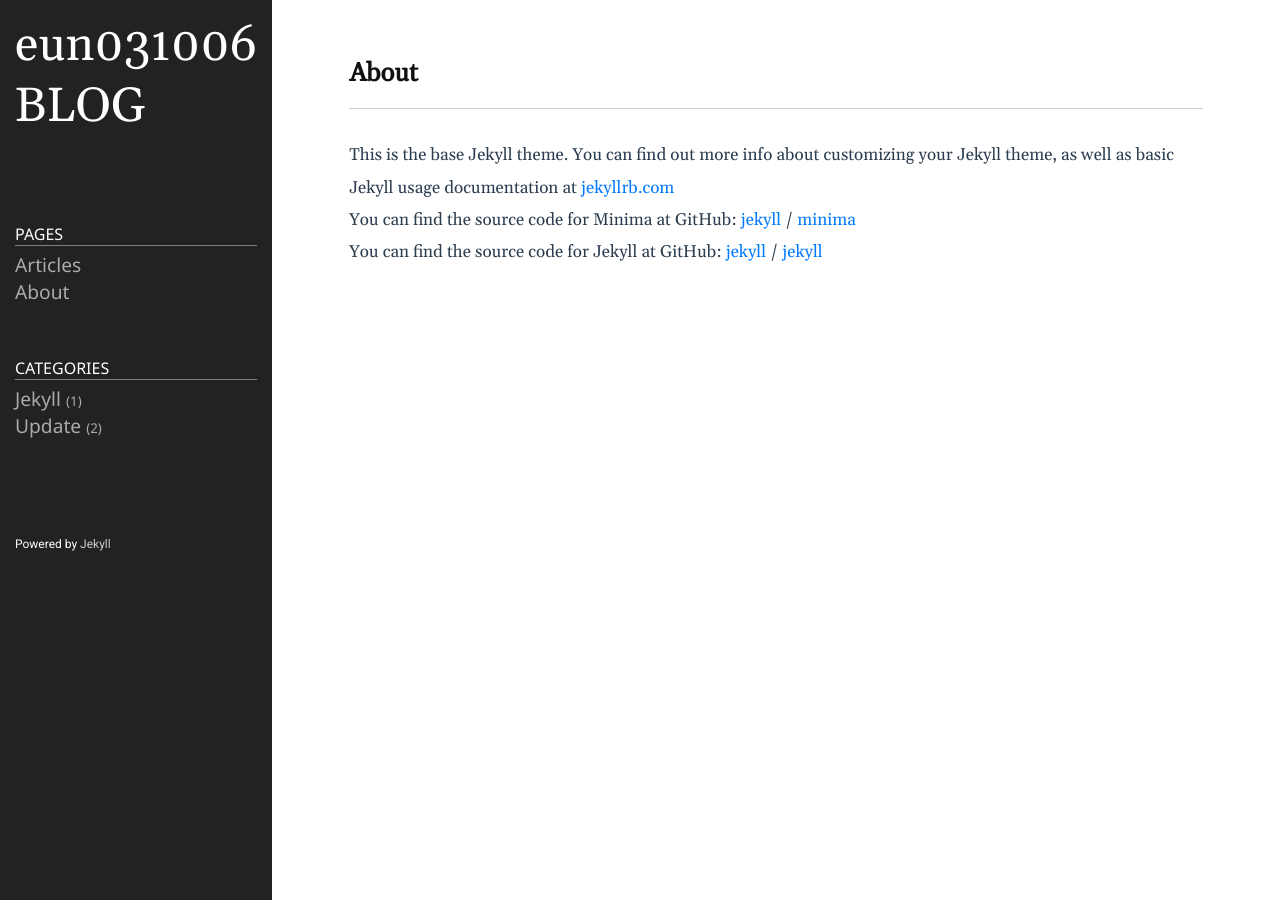
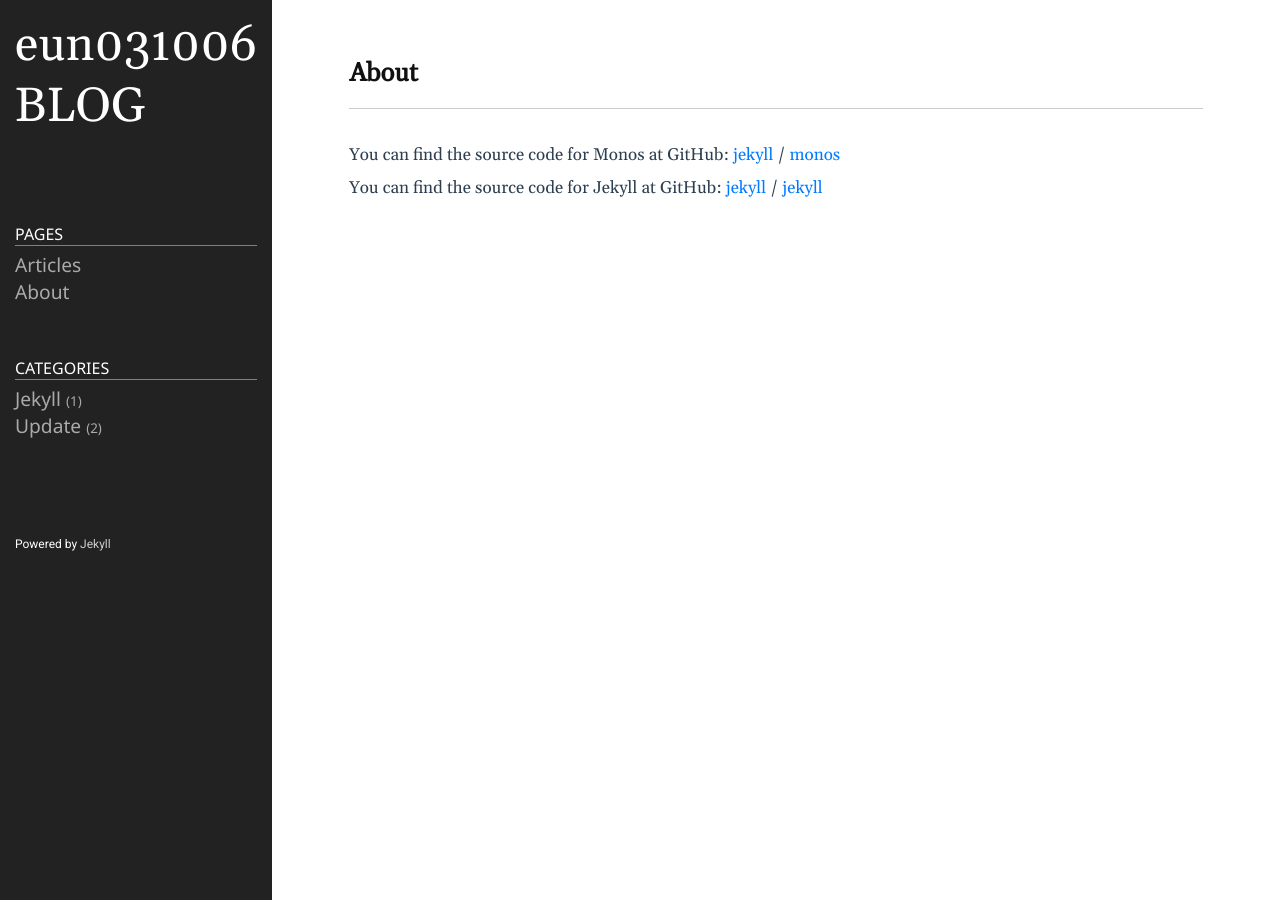
Before and after one commit to eun031006/eun031006.github.io, a Jekyll site: the page built from about.markdown, in a window 1280 px wide. Built offline with Jekyll 4.4.1, drawn with Linux system fonts in a browser that asks for light colours.

Commit message:
Update about.markdown

```diff
--- a/about.markdown
+++ b/about.markdown
@@ -4,11 +4,9 @@ title: About
 permalink: /about/
 ---
 
-This is the base Jekyll theme. You can find out more info about customizing your Jekyll theme, as well as basic Jekyll usage documentation at [jekyllrb.com](https://jekyllrb.com/)
-
-You can find the source code for Minima at GitHub:
+You can find the source code for Monos at GitHub:
 [jekyll][jekyll-organization] /
-[minima](https://github.com/jekyll/minima)
+[monos](https://github.com/ejjoo/jekyll-theme-monos)
 
 You can find the source code for Jekyll at GitHub:
 [jekyll][jekyll-organization] /
```
